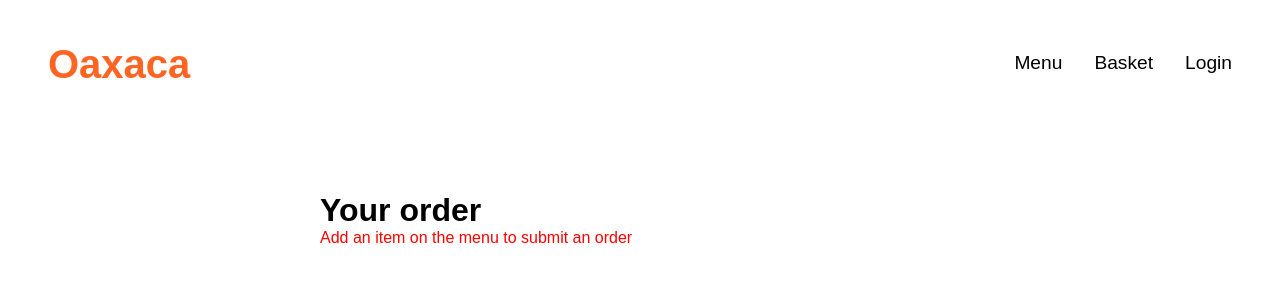
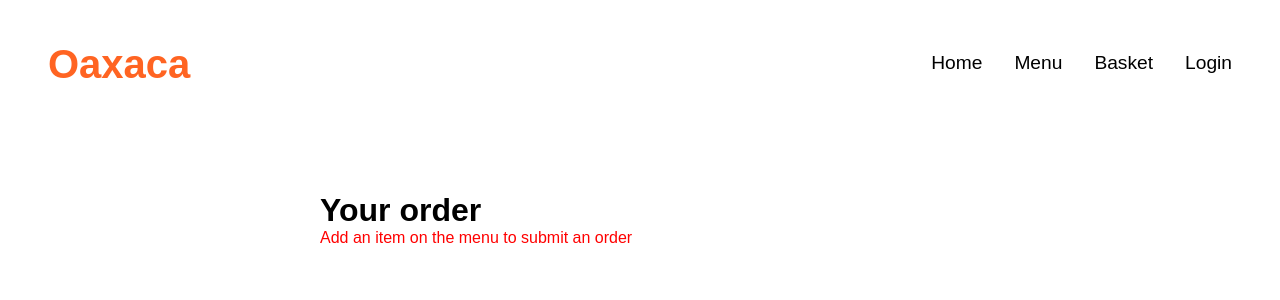
Before and after one commit to felixwri/example-website, a Flask app: page /basket in a window 1280 px wide. Shown: the top 300 px of the page. Run offline with Flask 2, Linux system fonts and the light colour scheme.

Commit message:
adding a home button to navigation bar for basket

```diff
--- a/templates/basket.html
+++ b/templates/basket.html
@@ -44,9 +44,11 @@
                         </div>
                     </div>
                     <div id="nav-right">
+                        <a href="/" class="nav-page link">Home</a>
                         <a href="/menu" class="nav-page link">Menu</a>
                         <a href="/basket" class="nav-page link">Basket</a>
                         <a href="/login" class="nav-page link">Login</a>
+
                     </div>
                 </div>
                 <div id="mobile-nav-right">
```
